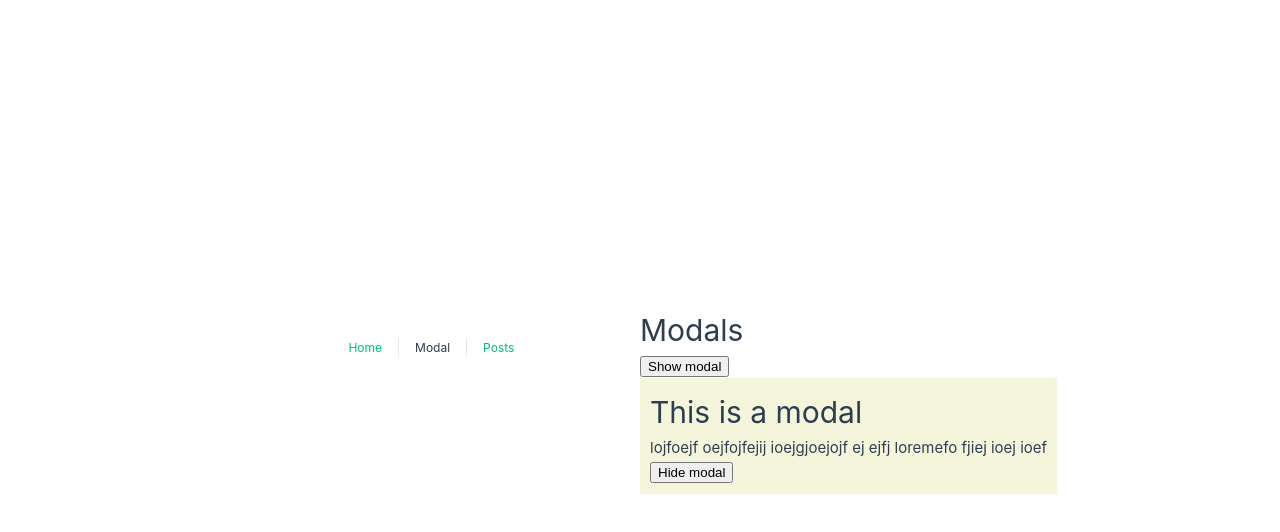
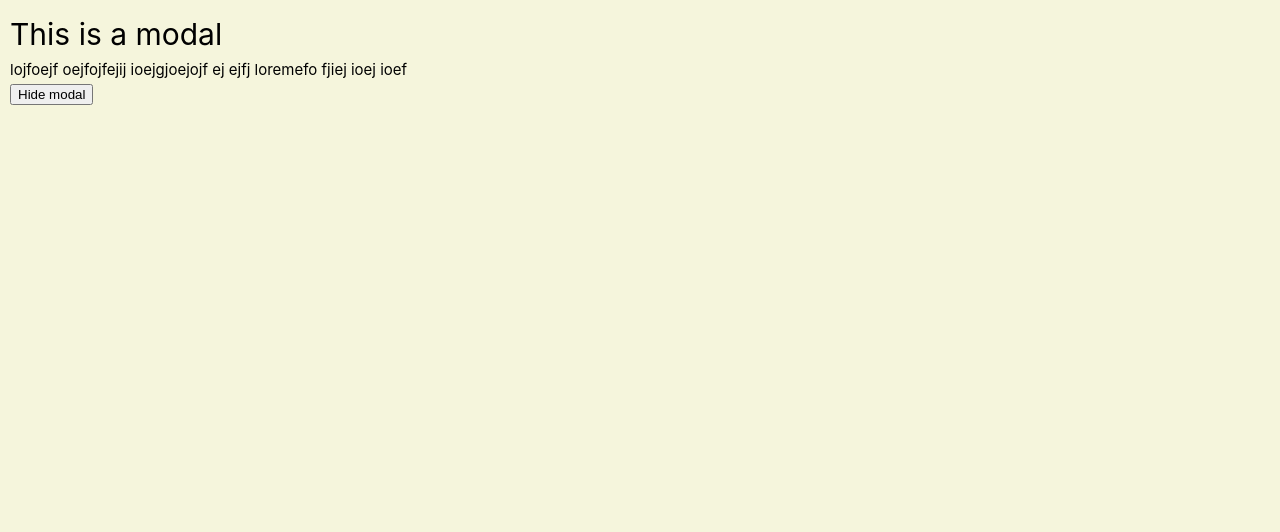
Before and after one commit to SamanthaPelkova/vue3-training, a Vue app: page /modals in a window 1280 px wide. Both pictures are taken after a click on the button "Show modal". Shown: the top 532 px of the page. Built offline with nearby package versions, Linux system fonts and the light colour scheme.

Commit message:
some changes

```diff
--- a/index.html
+++ b/index.html
@@ -8,6 +8,7 @@
   </head>
   <body>
     <div id="app"></div>
+    <div class="modals-container"></div>
     <script type="module" src="/src/main.js"></script>
   </body>
 </html>
--- a/src/assets/base.css
+++ b/src/assets/base.css
@@ -84,3 +84,7 @@ body {
   -webkit-font-smoothing: antialiased;
   -moz-osx-font-smoothing: grayscale;
 }
+
+.modals-container{
+  position: initial;
+}
--- a/src/views/ModalsView.vue
+++ b/src/views/ModalsView.vue
@@ -2,11 +2,13 @@
   <div class="modals">
     <h1>Modals</h1>
     <button @click="showModal = true">Show modal</button>
-    <div v-if="showModal" class="modal">
-      <h1>This is a modal</h1>
-      <p>lojfoejf oejfojfejij ioejgjoejojf ej ejfj loremefo fjiej ioej ioef</p>
-      <button @click="showModal = false">Hide modal</button>
-    </div>
+    <teleport to=".modals-container">
+      <div v-if="showModal" class="modal">
+        <h1>This is a modal</h1>
+        <p>lojfoejf oejfojfejij ioejgjoejojf ej ejfj loremefo fjiej ioej ioef</p>
+        <button @click="showModal = false">Hide modal</button>
+      </div>
+    </teleport>
   </div>
 </template>
 
@@ -22,5 +24,14 @@ const showModal = ref(false)
 .modal {
   background: beige;
   padding: 10px;
+  position: absolute;
+  left: 0;
+  top: 0;
+  width: 100%;
+  height: 100%;
+  z-index: 1;
+}
+.modal h1, p{
+  color: black;
 }
 </style>
```
